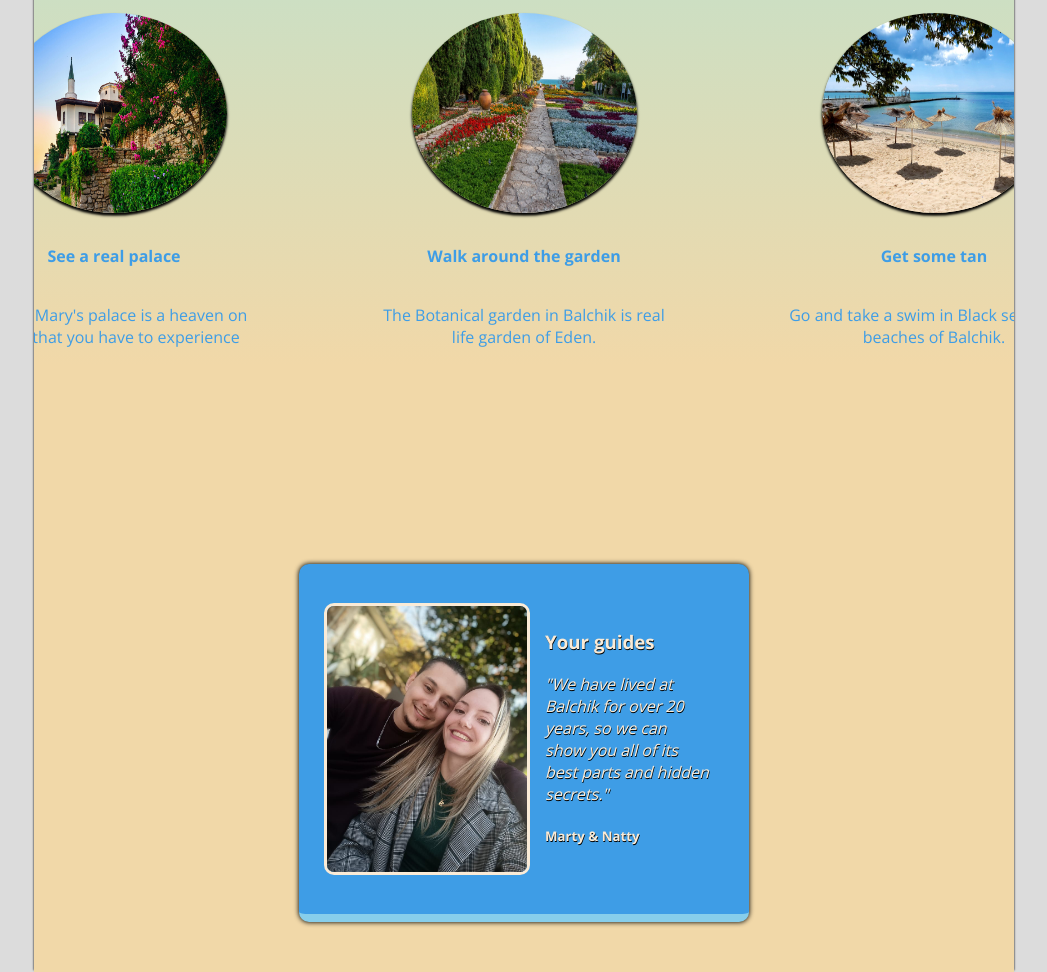
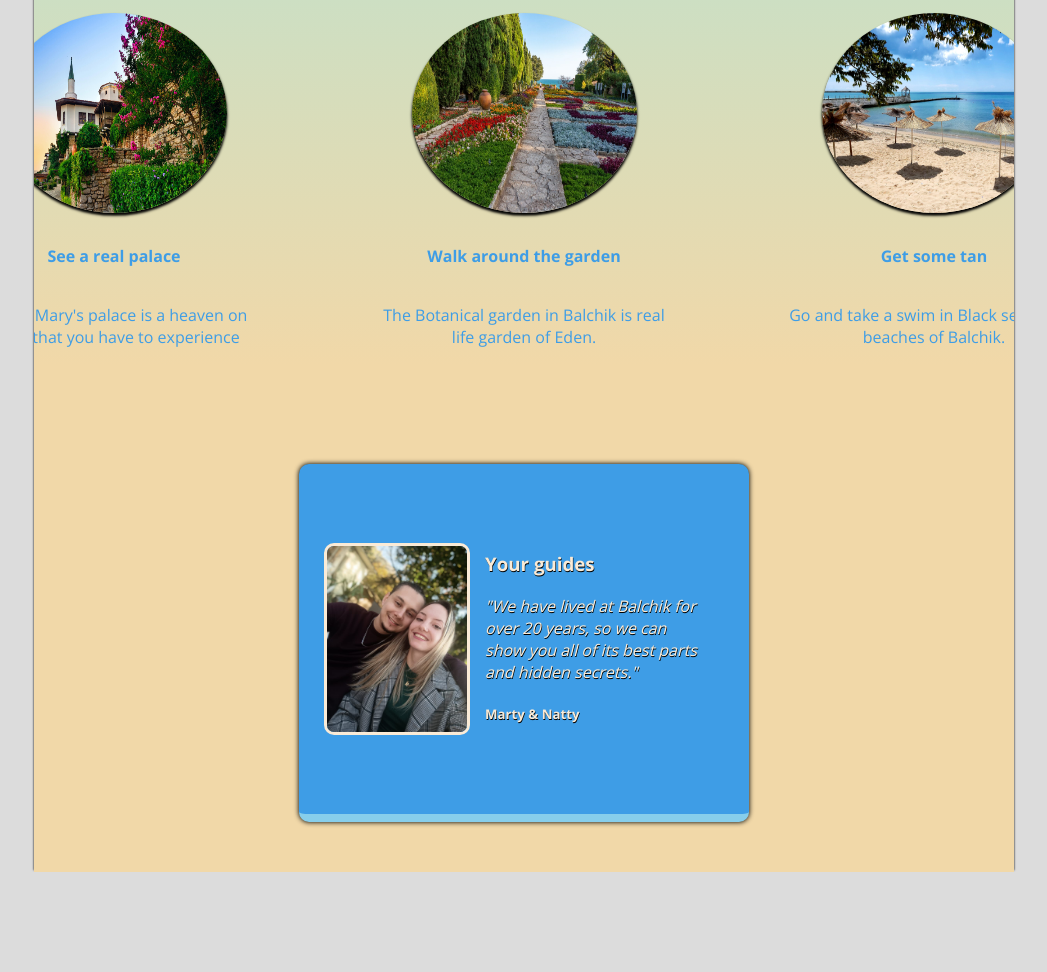
Before and after one commit to MartinSlash0/Scrimba-Home-Town-Challenge, a plain HTML site: page index.html in a window 1280 px wide. Shown: the part 809-1781 px from the top of the page, without its empty margins (116-1163 px from the left). After the commit the page ends 1681 px from the top, so only its background shows below. Drawn offline with nearby package versions, Linux system fonts and the light colour scheme.

Commit message:
Update styles.css

```diff
--- a/styles.css
+++ b/styles.css
@@ -64,17 +64,18 @@ body {
 }
 
 #guide-img {
-    width: 200px;
+    width: 140px;
     border: 3px solid antiquewhite;
     border-radius: 10px;
 }
 
 .card {
+    margin: 50px 0 0 0;
     display: flex;
     flex-direction: row;
     align-items: center;
     height: 300px;
-    width: 400px;
+    width: 300px;
     background-color: rgb(62, 157, 230);
     padding: 25px 25px;
     border-radius: 10px;
@@ -142,6 +143,16 @@ body {
     }
 
     .card {
-        margin: 150px 0 0 0;
+        margin: 50px 0 0 0;
+        display: flex;
+        flex-direction: row;
+        align-items: center;
+        height: 300px;
+        width: 400px;
+        background-color: rgb(62, 157, 230);
+        padding: 25px 25px;
+        border-radius: 10px;
+        box-shadow: 0px 0px 5px 0.25px black;
+        border-bottom: solid 8px skyblue;
     }
 }
```
